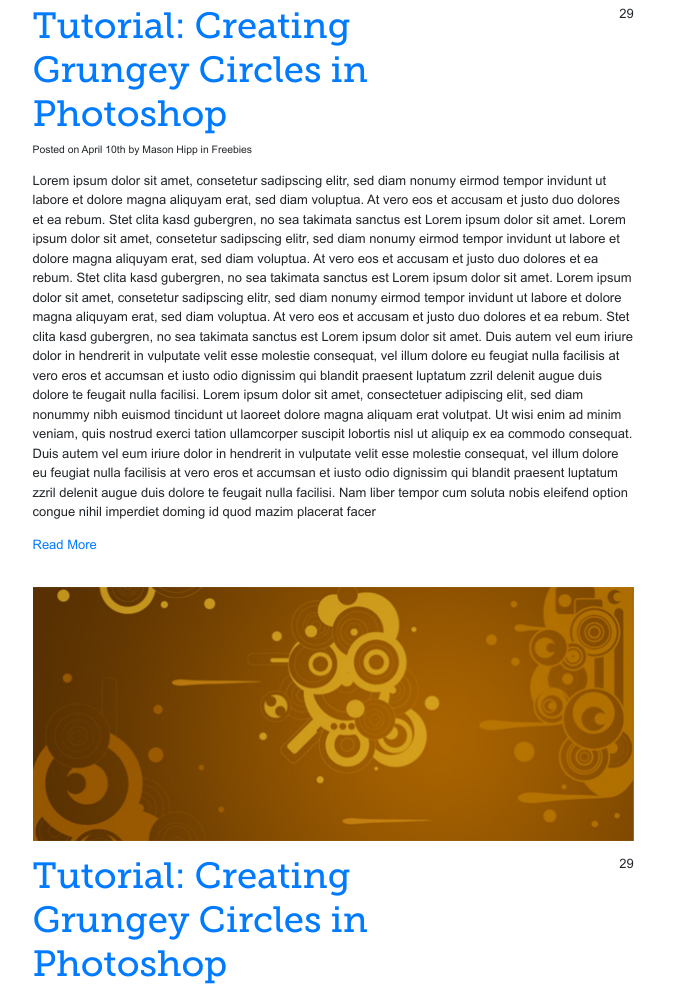
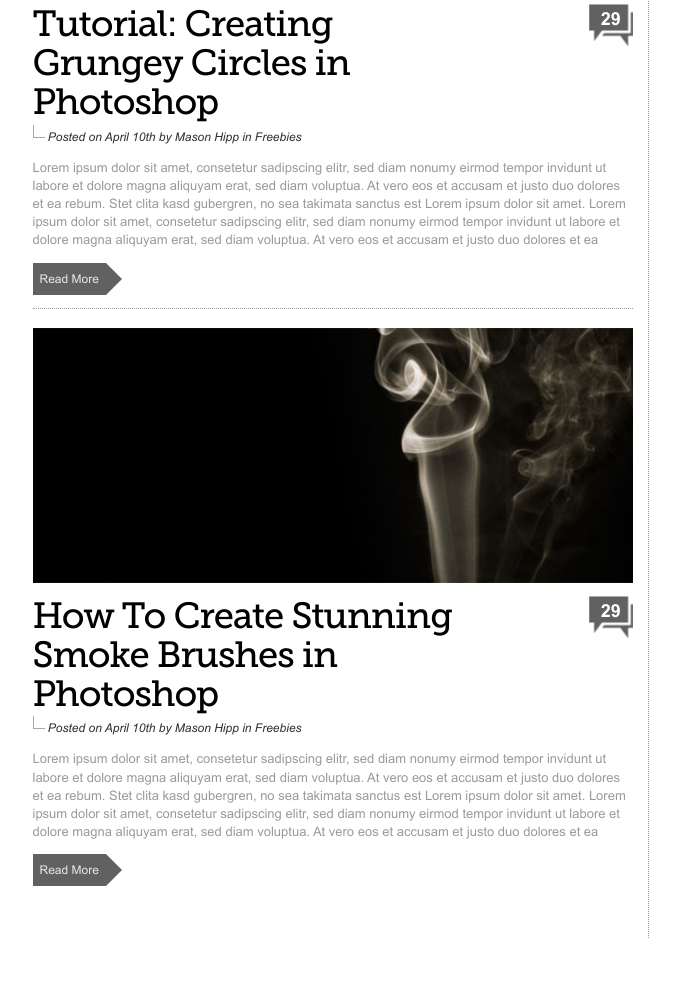
Before and after one commit to jovanakocic318/DesignBlog, a plain HTML site: page index.html in a window 1280 px wide. Shown: the part 416-1405 px from the top of the page, without its empty margins (149-829 px from the left). After the commit the page ends 1354 px from the top, so only its background shows below. Drawn offline with Linux system fonts and the light colour scheme; files whose address does not match are found by name.

Commit message:
news-section complete

```diff
--- a/css/responsive.css
+++ b/css/responsive.css
@@ -42,6 +42,9 @@
     .container{
         max-width: 947px;
     }
+    .left-content{
+        border-right: 1px dotted #9a9a9a;
+    }
 
 }
 
--- a/css/style.css
+++ b/css/style.css
@@ -11,6 +11,7 @@ h2, .h2{
 }
 body{
     font-family: 'ArialMT';
+    color: #9A9A9A;
 }
 h1, h2, h3, h4, h5, h6,
 .h1, .h2, .h3, .h4, .h5, .h6{
@@ -42,3 +43,89 @@ header .navbar-nav li:hover a{
     background: #000;
     color: #fff !important;
 }
+/*news section*/
+.news .news-item{
+    border-bottom: 1px dotted #9a9a9a;
+}
+.news .news-item:last-of-type{
+    border-bottom: none;
+}
+.news .news-item figure{
+    overflow: hidden;
+}
+.news .news-item figure img{
+    transition: 0.5s linear;
+}
+.news .news-item figure:hover img{
+    transform: scale(1.1)
+}
+.news-header h2{
+    line-height: 3rem;
+    letter-spacing: -1px;
+
+}
+.news-header h2 a{
+    color: #000;
+    text-decoration: none;
+}
+.news-header p.small{
+    font-family: 'Arial-ItalicMT';
+    color: #2e2e2e;
+    font-size: 12px !important
+}
+.news-header p.small:before {
+    content:'';
+    display: inline-block;
+    width:12px;
+    height: 13px;
+    border-left:  1px solid #a8a8a8;
+    border-bottom: 1px solid #a8a8a8;
+    position: relative;
+    top:-3px;
+
+}
+.news-header .comments-number {
+    width: 44px;
+    height: 42px;
+    background: url('asets/comments.png') no-repeat center center;
+    font-family: 'Arial-BoldMT';
+    font-size: 18px;
+    color: #fff;
+    text-align: center;
+    line-height: 30px;
+}
+.news-item-description p~p{
+    display: none;
+}
+.news-item-description p{
+    line-height: 1.4rem;
+    max-height: 7rem;
+    overflow: hidden
+}
+.news .news-item .read-more{
+    color: #e9e9e9;
+    font-size: 12px;
+    line-height: 18px;
+    padding: 7px;
+    background: #616161;
+    display:inline-block;
+    position: relative;
+    text-decoration: none;
+    transition: 0.5s linear;
+
+
+}
+.news .news-item .read-more:after{
+    content: '';
+    width:32px;
+    height: 32px;
+    display: block;
+    position: absolute;
+    top: 0;
+    left: 100%;
+    border: 16px solid transparent;
+    border-left-color: #616161;
+}
+.news .news-item .read-more:hover{
+    margin-left: 3px;
+}
--- a/index.html
+++ b/index.html
@@ -22,7 +22,7 @@
         <div class="container">
             <div class="row">
                 <!--left content start-->
-                <div class="col-12 col-lg-8">
+                <div class="col-12 col-lg-8 left-content">
                     <header class="py-md-4">
                         <nav class="navbar navbar-expand-md navbar-light bg-white align-items-end">
                             <a class="navbar-brand" href="#">
@@ -63,7 +63,7 @@
                                 <div class="news-header d-flex align-items-start">
                                     <div class="w-75">
                                         <h2>
-                                            <a href="#">
+                                            <a href="#" class="d-block">
                                                 Tutorial: Creating Grungey
                                                 Circles in Photoshop
                                             </a>
@@ -80,30 +80,52 @@
                                 </div>
                                 <div class="news-item-description">
                                     <p>
-                                        Lorem ipsum dolor sit amet, consetetur sadipscing elitr, sed diam nonumy eirmod tempor invidunt ut labore et dolore magna aliquyam erat, sed diam voluptua. At vero eos et accusam et justo duo dolores et ea rebum. Stet clita kasd gubergren, no sea takimata sanctus est Lorem ipsum dolor sit amet. Lorem ipsum dolor sit amet, consetetur sadipscing elitr, sed diam nonumy eirmod tempor invidunt ut labore et dolore magna aliquyam erat, sed diam voluptua. At vero eos et accusam et justo duo dolores et ea rebum. Stet clita kasd gubergren, no sea takimata sanctus est Lorem ipsum dolor sit amet. Lorem ipsum dolor sit amet, consetetur sadipscing elitr, sed diam nonumy eirmod tempor invidunt ut labore et dolore magna aliquyam erat, sed diam voluptua. At vero eos et accusam et justo duo dolores et ea rebum. Stet clita kasd gubergren, no sea takimata sanctus est Lorem ipsum dolor sit amet.
-
-Duis autem vel eum iriure dolor in hendrerit in vulputate velit esse molestie consequat, vel illum dolore eu feugiat nulla facilisis at vero eros et accumsan et iusto odio dignissim qui blandit praesent luptatum zzril delenit augue duis dolore te feugait nulla facilisi. Lorem ipsum dolor sit amet, consectetuer adipiscing elit, sed diam nonummy nibh euismod tincidunt ut laoreet dolore magna aliquam erat volutpat.
-
-Ut wisi enim ad minim veniam, quis nostrud exerci tation ullamcorper suscipit lobortis nisl ut aliquip ex ea commodo consequat. Duis autem vel eum iriure dolor in hendrerit in vulputate velit esse molestie consequat, vel illum dolore eu feugiat nulla facilisis at vero eros et accumsan et iusto odio dignissim qui blandit praesent luptatum zzril delenit augue duis dolore te feugait nulla facilisi.
-
-Nam liber tempor cum soluta nobis eleifend option congue nihil imperdiet doming id quod mazim placerat facer
+                                        Lorem ipsum dolor sit amet, consetetur sadipscing elitr, sed diam
+                                        nonumy eirmod tempor invidunt ut labore et dolore magna aliquyam erat,
+                                        sed diam voluptua. At vero eos et accusam et justo duo dolores et ea
+                                        rebum. Stet clita kasd gubergren, no sea takimata sanctus est Lorem
+                                        ipsum dolor sit amet. Lorem ipsum dolor sit amet, consetetur sadipscing
+                                        elitr, sed diam nonumy eirmod tempor invidunt ut labore et dolore magna
+                                        aliquyam erat, sed diam voluptua. At vero eos et accusam et justo duo
+                                        dolores et ea rebum. Stet clita kasd gubergren, no sea takimata sanctus
+                                        est Lorem ipsum dolor sit amet. Lorem ipsum dolor sit amet, consetetur
+                                        sadipscing elitr, sed diam nonumy eirmod tempor invidunt ut labore et
+                                        dolore magna aliquyam erat, sed diam voluptua. At vero eos et accusam
+                                        et justo duo dolores et ea rebum. Stet clita kasd gubergren, no
+                                        sea takimata sanctus est Lorem ipsum dolor sit amet.
+                                        Duis autem vel eum iriure dolor in hendrerit in vulputate velit
+                                        esse molestie consequat, vel illum dolore eu feugiat nulla facilisis
+                                        at vero eros et accumsan et iusto odio dignissim qui blandit praesent
+                                        luptatum zzril delenit augue duis dolore te feugait nulla facilisi.
+                                        Lorem ipsum dolor sit amet, consectetuer adipiscing elit, sed diam
+                                        nonummy nibh euismod tincidunt ut laoreet dolore magna aliquam erat
+                                        volutpat.Ut wisi enim ad minim veniam, quis nostrud exerci tation
+                                        ullamcorper suscipit lobortis nisl ut aliquip ex ea commodo consequa.
+                                    </p>
+                                    <p>
+                                        Duis autem vel eum iriure dolor in hendrerit in vulputate velit esse
+                                        molestie consequat, vel illum dolore eu feugiat nulla facilisis at
+                                        vero eros et accumsan et iusto odio dignissim qui blandit praesent
+                                        luptatum zzril delenit augue duis dolore te feugait nulla facilisi.
+                                        Nam liber tempor cum soluta nobis eleifend option congue nihil imperdiet
+                                        doming id quod mazim placerat facer
                                     </p>
                                 </div>
                                 <a href="#" class="read-more">Read More</a>
 
                             </article>
-                             <article class="news-item pb-3 mb-4">
+                            <article class="news-item pb-3 mb-4">
                                 <figure>
                                     <a href="#" class="d-block">
-                                        <img src="img/blog-image.jpg" class="d-block w-100" alt=""/>
+                                        <img src="img/blog-image-02.jpg" class="d-block w-100" alt=""/>
                                     </a>
                                 </figure>
                                 <div class="news-header d-flex align-items-start">
                                     <div class="w-75">
                                         <h2>
-                                            <a href="#">
-                                                Tutorial: Creating Grungey
-                                                Circles in Photoshop
+                                            <a href="#" class="d-block">
+                                                How To Create Stunning Smoke
+                                                Brushes in Photoshop
                                             </a>
                                         </h2>
                                         <p class="small">
@@ -118,13 +140,35 @@ Nam liber tempor cum soluta nobis eleifend option congue nihil imperdiet doming
                                 </div>
                                 <div class="news-item-description">
                                     <p>
-                                        Lorem ipsum dolor sit amet, consetetur sadipscing elitr, sed diam nonumy eirmod tempor invidunt ut labore et dolore magna aliquyam erat, sed diam voluptua. At vero eos et accusam et justo duo dolores et ea rebum. Stet clita kasd gubergren, no sea takimata sanctus est Lorem ipsum dolor sit amet. Lorem ipsum dolor sit amet, consetetur sadipscing elitr, sed diam nonumy eirmod tempor invidunt ut labore et dolore magna aliquyam erat, sed diam voluptua. At vero eos et accusam et justo duo dolores et ea rebum. Stet clita kasd gubergren, no sea takimata sanctus est Lorem ipsum dolor sit amet. Lorem ipsum dolor sit amet, consetetur sadipscing elitr, sed diam nonumy eirmod tempor invidunt ut labore et dolore magna aliquyam erat, sed diam voluptua. At vero eos et accusam et justo duo dolores et ea rebum. Stet clita kasd gubergren, no sea takimata sanctus est Lorem ipsum dolor sit amet.
-
-Duis autem vel eum iriure dolor in hendrerit in vulputate velit esse molestie consequat, vel illum dolore eu feugiat nulla facilisis at vero eros et accumsan et iusto odio dignissim qui blandit praesent luptatum zzril delenit augue duis dolore te feugait nulla facilisi. Lorem ipsum dolor sit amet, consectetuer adipiscing elit, sed diam nonummy nibh euismod tincidunt ut laoreet dolore magna aliquam erat volutpat.
-
-Ut wisi enim ad minim veniam, quis nostrud exerci tation ullamcorper suscipit lobortis nisl ut aliquip ex ea commodo consequat. Duis autem vel eum iriure dolor in hendrerit in vulputate velit esse molestie consequat, vel illum dolore eu feugiat nulla facilisis at vero eros et accumsan et iusto odio dignissim qui blandit praesent luptatum zzril delenit augue duis dolore te feugait nulla facilisi.
-
-Nam liber tempor cum soluta nobis eleifend option congue nihil imperdiet doming id quod mazim placerat facer
+                                        Lorem ipsum dolor sit amet, consetetur sadipscing elitr, sed diam
+                                        nonumy eirmod tempor invidunt ut labore et dolore magna aliquyam erat,
+                                        sed diam voluptua. At vero eos et accusam et justo duo dolores et ea
+                                        rebum. Stet clita kasd gubergren, no sea takimata sanctus est Lorem
+                                        ipsum dolor sit amet. Lorem ipsum dolor sit amet, consetetur sadipscing
+                                        elitr, sed diam nonumy eirmod tempor invidunt ut labore et dolore magna
+                                        aliquyam erat, sed diam voluptua. At vero eos et accusam et justo duo
+                                        dolores et ea rebum. Stet clita kasd gubergren, no sea takimata sanctus
+                                        est Lorem ipsum dolor sit amet. Lorem ipsum dolor sit amet, consetetur
+                                        sadipscing elitr, sed diam nonumy eirmod tempor invidunt ut labore et
+                                        dolore magna aliquyam erat, sed diam voluptua. At vero eos et accusam
+                                        et justo duo dolores et ea rebum. Stet clita kasd gubergren, no
+                                        sea takimata sanctus est Lorem ipsum dolor sit amet.
+                                        Duis autem vel eum iriure dolor in hendrerit in vulputate velit
+                                        esse molestie consequat, vel illum dolore eu feugiat nulla facilisis
+                                        at vero eros et accumsan et iusto odio dignissim qui blandit praesent
+                                        luptatum zzril delenit augue duis dolore te feugait nulla facilisi.
+                                        Lorem ipsum dolor sit amet, consectetuer adipiscing elit, sed diam
+                                        nonummy nibh euismod tincidunt ut laoreet dolore magna aliquam erat
+                                        volutpat.Ut wisi enim ad minim veniam, quis nostrud exerci tation
+                                        ullamcorper suscipit lobortis nisl ut aliquip ex ea commodo consequa.
+                                    </p>
+                                    <p>
+                                        Duis autem vel eum iriure dolor in hendrerit in vulputate velit esse
+                                        molestie consequat, vel illum dolore eu feugiat nulla facilisis at
+                                        vero eros et accumsan et iusto odio dignissim qui blandit praesent
+                                        luptatum zzril delenit augue duis dolore te feugait nulla facilisi.
+                                        Nam liber tempor cum soluta nobis eleifend option congue nihil imperdiet
+                                        doming id quod mazim placerat facer
                                     </p>
                                 </div>
                                 <a href="#" class="read-more">Read More</a>
```
Also changed, not shown: css/asets/comments.png (added), img/Logo_1.png (added), img/about.jpg (added), img/blog-image-02.jpg (added), img/blog-image_1.jpg (added), img/footer-logo.png (added), img/thumb-02.jpg (added), img/thumb-03.jpg (added), img/thumb.jpg (added).
